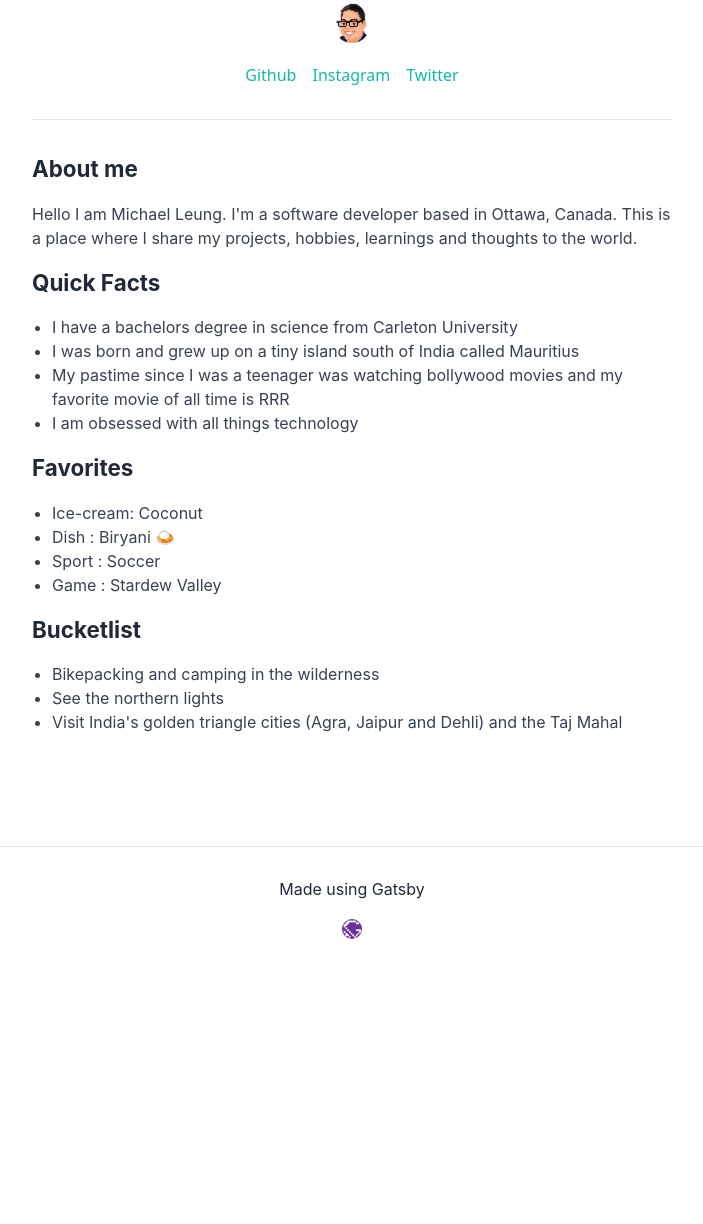
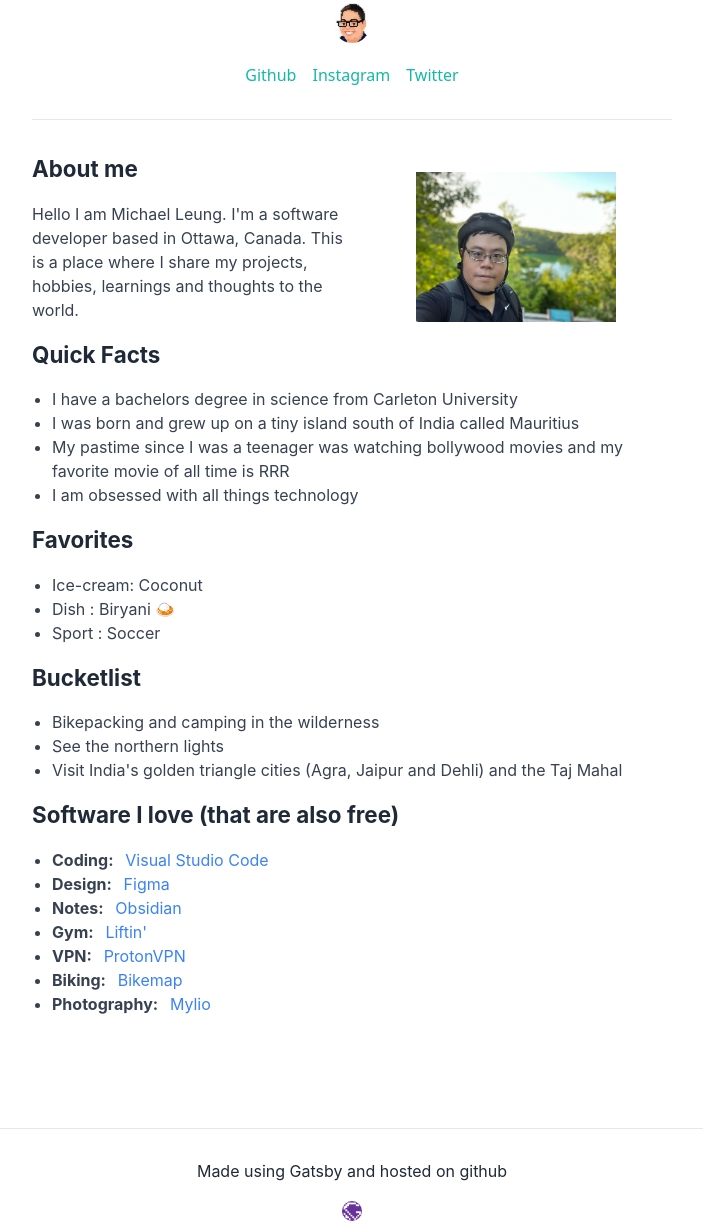
Before and after one commit to mkleung/blog, a Gatsby site: page /about in a window 1280 px wide. Shown: the part 93-1317 px from the top of the page, without its empty margins (288-991 px from the left). Before the commit the page ends 1064 px from the top, so only its background shows below. Built offline with nearby package versions, Linux system fonts and the light colour scheme; Gatsby itself is replaced by a stand-in of ours.

Commit message:
changes to about page

```diff
--- a/gatsby-config.js
+++ b/gatsby-config.js
@@ -24,6 +24,11 @@ module.exports = {
         ],
       },
     },
-
+    {
+      resolve: 'gatsby-plugin-manifest',
+      options: {
+        icon: 'src/images/favicon.png',
+      },
+    },
   ],
 }
--- a/package.json
+++ b/package.json
@@ -19,6 +19,7 @@
     "gatsby": "^5.12.4",
     "gatsby-omni-font-loader": "^2.0.2",
     "gatsby-plugin-image": "^3.12.0",
+    "gatsby-plugin-manifest": "^5.12.0",
     "gatsby-plugin-sharp": "^5.12.0",
     "gatsby-source-filesystem": "^5.12.0",
     "gatsby-transformer-sharp": "^5.12.0",
--- a/src/components/footer.js
+++ b/src/components/footer.js
@@ -10,7 +10,7 @@ function Footer() {
                     <div className="text-sm">
 
 
-                        <p className="mb-5">Made using Gatsby </p>
+                        <p className="mb-5">Made using Gatsby and hosted on github</p>
                         <StaticImage src="../images/gatsby.PNG" placeholder="blurred"
                             layout="fixed"
                             height={20}
--- a/src/components/jumbotron.js
+++ b/src/components/jumbotron.js
@@ -11,9 +11,9 @@ function Jumbotron() {
                 className="mx-auto rounded-full mb-5" alt="developer" />
 
             <div className="text-center">
-                <a target="_blank" href="https://github.com/mkleung" className="text-teal-500 hover:text-blue-500 mx-2">Github</a>
-                <a target="_blank" href="https://www.instagram.com/morningmike/" className="text-teal-500 hover:text-blue-500 mx-2">Instagram</a>
-                <a target="_blank" href="https://twitter.com/mikelottawa" className="text-teal-500 hover:text-blue-500 mx-2">Twitter</a>
+                <a target="_blank" href="https://github.com/mkleung" className="text-teal-500 hover:underline mx-2">Github</a>
+                <a target="_blank" href="https://www.instagram.com/morningmike/" className="text-teal-500 hover:underline mx-2">Instagram</a>
+                <a target="_blank" href="https://twitter.com/mikelottawa" className="text-teal-500 hover:underline mx-2">Twitter</a>
             </div>
             <hr className="my-6 border-gray-200 sm:mx-auto dark:border-gray-700 lg:my-8"></hr>
         </div>
--- a/src/pages/about.js
+++ b/src/pages/about.js
@@ -1,6 +1,7 @@
 import * as React from "react"
 import '../styles/global.css'
 import '../styles/custom.css'
+import { StaticImage } from "gatsby-plugin-image"
 
 import Layout from "../components/layout"
 import Jumbotron from "../components/jumbotron"
@@ -13,11 +14,21 @@ const AboutPage = () => {
 
         <Jumbotron />
 
-        <h2 className="font-bold	test">About me</h2>
-        <p className="py-4 text-gray-700">
-          Hello I am Michael Leung. I'm a software developer based in Ottawa, Canada. This is a place where
-          I share my projects, hobbies, learnings and thoughts to the world.
-        </p>
+        <div class="grid grid-cols-2 gap-4">
+          <div>
+            <h2 className="font-bold	test">About me</h2>
+            <p className="py-4 text-gray-700">
+              Hello I am Michael Leung. I'm a software developer based in Ottawa, Canada. This is a place where
+              I share my projects, hobbies, learnings and thoughts to the world.
+            </p>
+          </div>
+          <div className="flex justify-center items-right		">
+            <StaticImage src="../images/about.JPG" placeholder="blurred"
+              layout="fixed"
+              height={150}
+              className="	mt-5 mb-2" alt="developer" />
+          </div>
+        </div>
 
         <h2 className="font-bold	">Quick Facts</h2>
         <p className="py-4 text-gray-700 px-5">
@@ -35,7 +46,6 @@ const AboutPage = () => {
             <li>Ice-cream: Coconut </li>
             <li>Dish     : Biryani 🍛</li>
             <li>Sport   : Soccer </li>
-            <li>Game     : Stardew Valley</li>
           </ul>
         </p>
 
@@ -48,6 +58,20 @@ const AboutPage = () => {
           </ul>
         </p>
 
+        <h2 className="font-bold	">Software I love (that are also free)</h2>
+        <p className="py-4 text-gray-700 px-5">
+          <ul className="list-disc">
+            <li><span className="font-bold">Coding: </span> <a target="_blank" href="https://code.visualstudio.com/"  className="text-blue-500 hover:underline mx-2">Visual Studio Code</a></li>
+            <li><span className="font-bold">Design: </span> <a target="_blank" href="https://www.figma.com/" className="text-blue-500 hover:underline mx-2">Figma</a></li>
+            <li><span className="font-bold">Notes: </span> <a target="_blank" href="https://obsidian.md/"  className="text-blue-500 hover:underline mx-2">Obsidian</a></li>
+            <li><span className="font-bold">Gym: </span> <a target="_blank" href="https://www.liftinapp.co/"  className="text-blue-500 hover:underline mx-2">Liftin'</a></li>
+            <li><span className="font-bold">VPN: </span> <a target="_blank" href="https://protonvpn.com" className="text-blue-500 hover:underline mx-2">ProtonVPN</a></li>
+            <li><span className="font-bold">Biking: </span> <a target="_blank" href="https://www.bikemap.net/" className="text-blue-500 hover:underline mx-2">Bikemap</a></li>
+            <li><span className="font-bold">Photography: </span> <a target="_blank" href="https://mylio.com" className="text-blue-500 hover:underline mx-2">Mylio</a></li>
+
+          </ul>
+        </p>
+
       </div>
 
     </Layout>
```
Also changed, not shown: src/images/about.jpg (added), src/images/favicon.ico (deleted), src/images/favicon.png (added), 1 other file.
